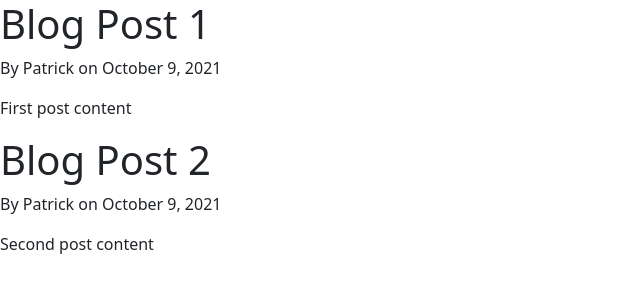
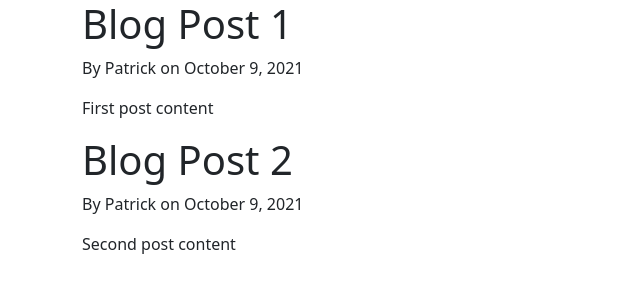
Before and after one commit to PatrickBruso/django-website-project, a Django app: page / in a window 1280 px wide. Shown: the top 300 px of the page, without its empty margins (0-640 px from the left). Run offline with Django 3.2, Linux system fonts and the light colour scheme.

Commit message:
Added container class div to block content

```diff
--- a/django_website/blog/templates/blog/base.html
+++ b/django_website/blog/templates/blog/base.html
@@ -16,17 +16,12 @@
     {% endif %}
 </head>
 <body>
-    {% block content %}{% endblock %}
-
-    <!-- Optional JavaScript; choose one of the two! -->
+    <div class="container">
+        {% block content %}{% endblock %}
+    </div>
 
     <!-- Option 1: Bootstrap Bundle with Popper -->
     <script src="https://cdn.jsdelivr.net/npm/bootstrap@5.1.3/dist/js/bootstrap.bundle.min.js" integrity="sha384-ka7Sk0Gln4gmtz2MlQnikT1wXgYsOg+OMhuP+IlRH9sENBO0LRn5q+8nbTov4+1p" crossorigin="anonymous"></script>
 
-    <!-- Option 2: Separate Popper and Bootstrap JS -->
-    <!--
-    <script src="https://cdn.jsdelivr.net/npm/@popperjs/core@2.10.2/dist/umd/popper.min.js" integrity="sha384-7+zCNj/IqJ95wo16oMtfsKbZ9ccEh31eOz1HGyDuCQ6wgnyJNSYdrPa03rtR1zdB" crossorigin="anonymous"></script>
-    <script src="https://cdn.jsdelivr.net/npm/bootstrap@5.1.3/dist/js/bootstrap.min.js" integrity="sha384-QJHtvGhmr9XOIpI6YVutG+2QOK9T+ZnN4kzFN1RtK3zEFEIsxhlmWl5/YESvpZ13" crossorigin="anonymous"></script>
-    -->
 </body>
 </html>
```
